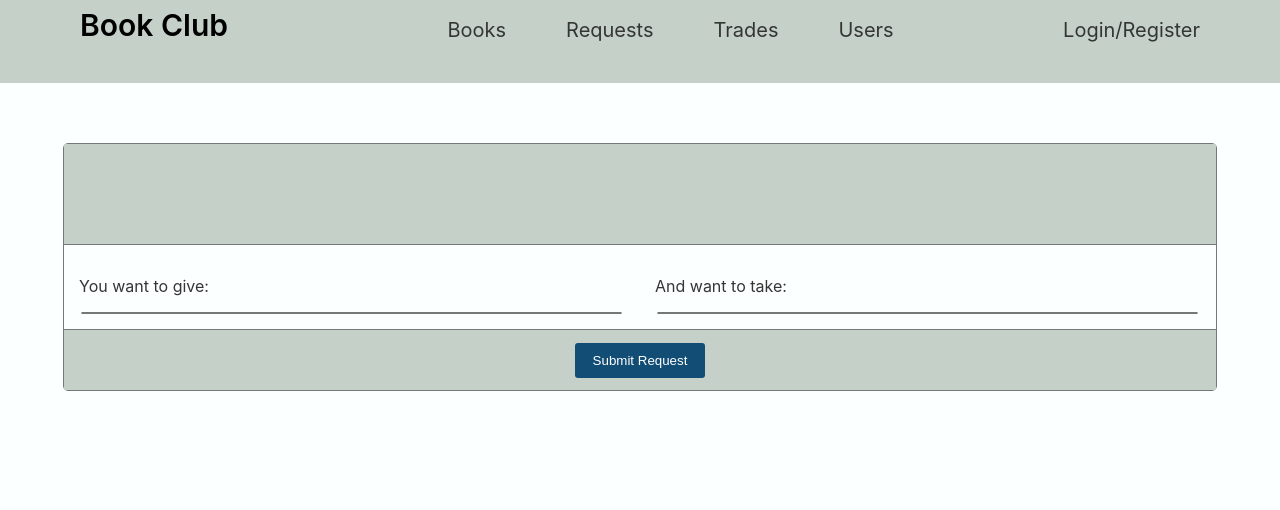
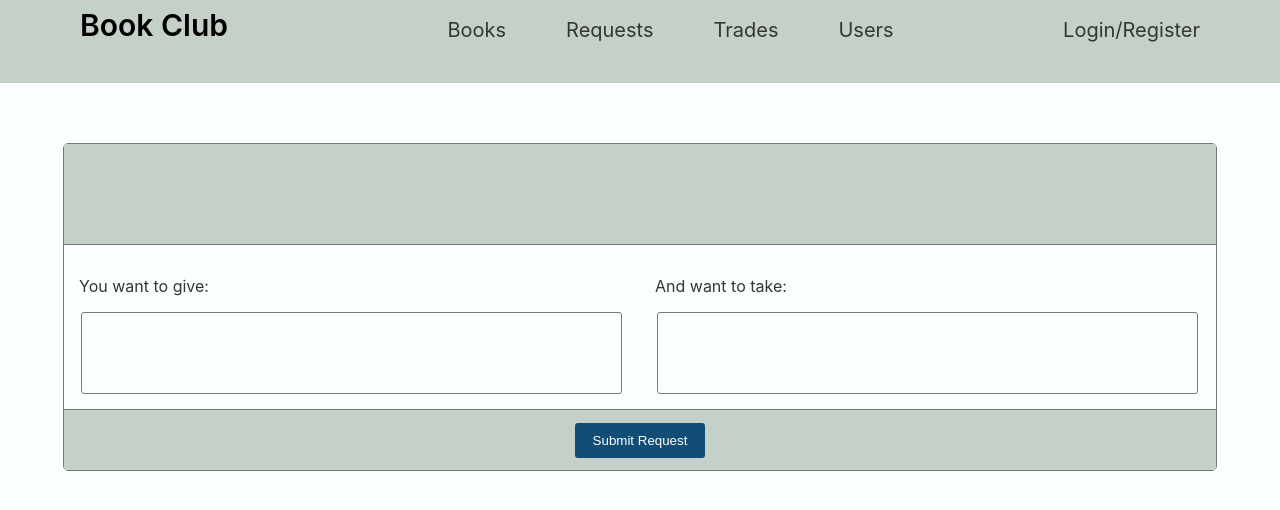
Before and after one commit to Sirvinlex/book-trading-club-app, a React (Create React App) app in the folder client/: page /books/create-request in a window 1280 px wide. Shown: the top 510 px of the page. Built offline with nearby package versions, Linux system fonts and the light colour scheme.

Commit message:
started adding functionalities to request page

```diff
--- a/client/src/features/bookSlice.js
+++ b/client/src/features/bookSlice.js
@@ -11,7 +11,7 @@ const initialState = {
     title : '',
     description: '',
     isLoading: false,
-    requestBooks: [],
+    requestedBooks: [],
     // bookId: '',
     // creatorName: '',
     // creatorId: '',
@@ -78,14 +78,14 @@ const bookSlice = createSlice({
             state[name] = value;
         },
         addBook: (state, action) =>{
-            let tempState = state.requestBooks;
+            let tempState = state.requestedBooks;
             tempState.push(action.payload);
-            state.requestBooks = tempState;
+            state.requestedBooks = tempState;
         },
         removeBook: (state, action) =>{
-            let tempState = state.requestBooks;
+            let tempState = state.requestedBooks;
             tempState = tempState.filter((item) => item.bookId !== action.payload.bookId);
-            state.requestBooks = tempState;
+            state.requestedBooks = tempState;
         },
     },
 
--- a/client/src/pages/Books.js
+++ b/client/src/pages/Books.js
@@ -7,7 +7,7 @@ import { FaTimes } from "react-icons/fa";
 import { deleteBook, addBook, removeBook } from '../features/bookSlice';
 
 const Books = () => {
-  const { book, isLoading, createdBook, requestBooks } = useSelector((store) => store.book);
+  const { book, isLoading, createdBook, requestedBooks } = useSelector((store) => store.book);
   const localStorageUser = JSON.parse(localStorage.getItem("user"));
 
   const dispatch = useDispatch();
@@ -46,7 +46,7 @@ const Books = () => {
   if (isLoading) return <div style={{textAlign:'center', marginTop:'20px', fontSize:'40px'}}>Loading...</div>
   return (
     <Wrapper>
-      {requestBooks.length > 0 ? (
+      {requestedBooks.length > 0 ? (
         <div className='request-btn-absolute_container'>
           <button onClick={() => navigate('create-request')} className='request-btn-absolute' >Create New Request</button>
         </div>
@@ -63,7 +63,7 @@ const Books = () => {
                   const itemId = item._id;
                   const bookId = item._id, bookCreatorName = item.creatorName, bookCreatorId = item.creatorId, bookDesc = item.description,
                   bookTitle = item.title, bookReq = item.requests, requesterId = localStorageUser?.userId;
-                  const itemData = `{"bookId": "${bookId}", "bookCreatorName": "${bookCreatorName}", "creatorId": "${bookCreatorId}",
+                  const itemData = `{"bookId": "${bookId}", "bookCreatorName": "${bookCreatorName}", "bookCreatorId": "${bookCreatorId}",
                    "bookDesc": "${bookDesc}", "bookTitle": "${bookTitle}", "bookReq": ${bookReq}, "requesterId": "${requesterId}"  }`
                   return(
                     <div key={item._id}>
--- a/client/src/pages/RequestPage.js
+++ b/client/src/pages/RequestPage.js
@@ -1,12 +1,15 @@
 import React from 'react';
 import { useDispatch, useSelector } from 'react-redux';
+import { Link, } from 'react-router-dom';
 import styled from 'styled-components';
 
 const RequestPage = () => {
-  const { requestBooks } = useSelector((store) => store.book);
+  const { requestedBooks } = useSelector((store) => store.book);
   const localStorageUser = JSON.parse(localStorage.getItem("user"));
 
-const myArr = [1,2,3]
+  const requesterBooks = requestedBooks?.filter((item) => item.bookCreatorId === item.requesterId)
+  const accepterBooks = requestedBooks?.filter((item) => item.bookCreatorId !== item.requesterId)
+
   return (
     <Wrapper>
         <div className='books-container'>
@@ -16,18 +19,36 @@ const myArr = [1,2,3]
             <div className='books-container-body'>
                 <div className='give-div'>
                     <p>You want to give:</p>
-                    <div className='main-book-container'>
-                        {/* <div className='main-book'>
-
-                        </div> */}
+                    <div className={requesterBooks.length > 0 ? 'main-book-container' : 'main-book-container2'}>
+                        {requesterBooks?.map((item) =>{
+                            return(
+                                <div key={item.bookId} className='main-book'>
+                                    <p className='book-title1'>{item.bookTitle}</p>
+                                    <p className='book-description1'>{item.bookDesc}</p>
+                                </div>
+                            )
+                        })}
                     </div>
                 </div>
                 <div className='take-div'>
                     <p>And want to take:</p>
-                    <div className='main-book-container'>
-                        {/* <div className='main-book'>
+                    <div className={accepterBooks.length > 0 ? 'main-book-container' : 'main-book-container2'}>
+                    {accepterBooks?.map((item) =>{
+                        const ownerFirstName = item.bookCreatorName.split(' ')[0];
+                        const ownerId = item.bookCreatorId;
+                        const link = `/users/users-details/${ownerId}`
+                            return(
+                                <div key={item.bookId} className='main-book'>
 
-                        </div> */}
+                                    <p className='book-title2'>
+                                        {item.bookTitle} from
+
+                                        <Link style={{textDecoration:'none', color:'var(--fontColor1)'}} to={link}>{ownerFirstName}</Link>
+                                    </p>
+                                    <p className='book-description2'>{item.bookDesc}</p>
+                                </div>
+                            )
+                        })}
                     </div>
                 </div>
             </div>
@@ -118,6 +139,34 @@ const Wrapper = styled.div`
         width: 130px;
         height: 35px;
     }
+    .book-title1{
+        font-weight: 600;
+        margin-left: 5px;
+        color: #f59c36;
+        font-size: 20px;
+        margin-top: 1px;
+    }
+    .book-title2{
+        font-weight: 600;
+        margin-left: 5px;
+        color: #27a160;
+        font-size: 20px;
+        margin-top: 1px;
+    }
+    .book-description1{
+        font-weight: 500;
+        margin-left: 5px;
+        color: #f59c36;
+        font-size: 17px;
+        margin-top: -10px;
+    }
+    .book-description2{
+        font-weight: 500;
+        margin-left: 5px;
+        color: #27a160;
+        font-size: 17px;
+        margin-top: -10px;
+    }
     @media (min-width: 600px) {
         .books-container-body{
             padding: 15px;
```
